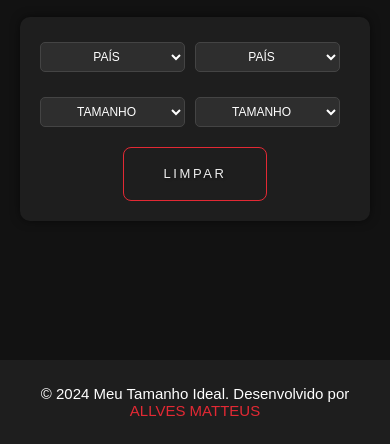
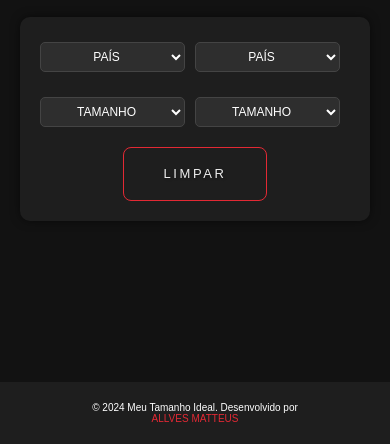
Before and after one commit to AllvesMatteus/MySizeConvert, a plain HTML site: page www/index.html in a window 390 px wide. Shown: the part 400-844 px from the top of the page. Drawn offline with Linux system fonts and the light colour scheme; some packages are replaced by stand-ins of ours; a web font is replaced by a local one.

Commit message:
Responsiveness correction 5

```diff
--- a/www/css/style.css
+++ b/www/css/style.css
@@ -7,6 +7,7 @@ body {
     font-family: 'News Cycle', 'Arial', sans-serif;
     color: #ffffff;
     margin: 0;
+    padding: 0;
     margin-bottom: 0px;
 }
 
@@ -323,6 +324,7 @@ button:hover {
 
     .footer {
         width: auto; /* Ajusta a largura para dispositivos menores */
+        font-size: 10px;
     }
 
     .footer p {
```
